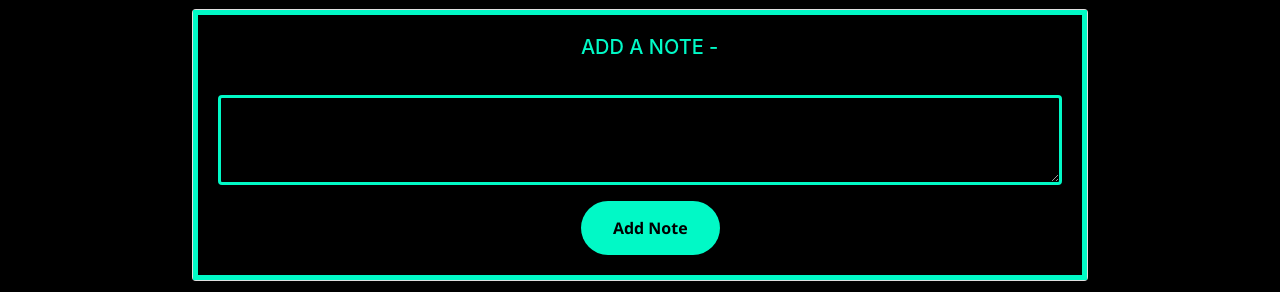
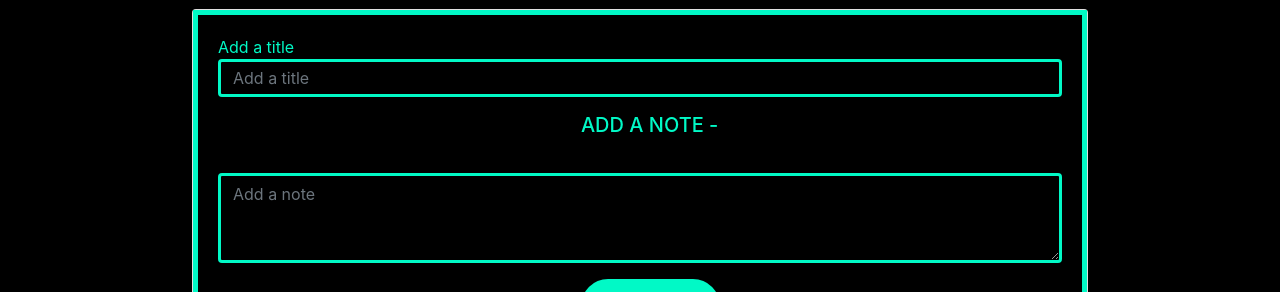
Before and after one commit to Arpit-Vetrenne/NOTES, a plain HTML site: page index.HTML in a window 1280 px wide. Shown: the part 132-424 px from the top of the page. Drawn offline with nearby package versions, Linux system fonts and the light colour scheme.

Commit message:
Update index.HTML

```diff
--- a/index.HTML
+++ b/index.HTML
@@ -9,6 +9,7 @@
     <link rel="stylesheet" href="Style.css">
     <link rel="icon" href="PEN.png">
     <script data-ad-client="ca-pub-7590314118582708" async src="https://pagead2.googlesyndication.com/pagead/js/adsbygoogle.js"></script>
+
 </head>
 
 <body style="background-color: black" class="body">
@@ -36,10 +37,15 @@
         <div class="card" style="color: black;">
 
             <div id="bnt" style="border-color:#01f9c6; border-style:solid;border-width: 5px;background-color: black" class="card-body">
+                <h7 style="cursor:context-menu; color:#01f9c6;"> Add a title</h7>
+
+                <div class="input-group mb-3">
+                    <input type="text" id="addTitle" class="form-control" placeholder="Add a title" aria-label="Username" style="background-color:black;color:#01f9c6;border: solid;border-color:#01f9c6; ;" aria-describedby="basic-addon1">
+                </div>
                 <h5 style="cursor:context-menu; margin-left: 43% ;color:#01f9c6;" class="card-title">ADD A NOTE - </h5>
                 <div class="form-group">
                     <label style="color:#01f9c6;" for="exampleFormControlTextarea1"></label>
-                    <textarea style="background-color:black;color:#01f9c6;border: solid;border-color:#01f9c6; ;" class="form-control" id="addTxt" rows="3"></textarea>
+                    <textarea placeholder="Add a note" style="background-color:black;color:#01f9c6;border: solid;border-color:#01f9c6; ;" class="form-control" id="addTxt" rows="3"></textarea>
                 </div>
                 <a id="addtxt" onmouseover="" href="#" style="color: black;margin-left: 43% ;" class="botn"><b>Add Note</b></a>
             </div>
```
